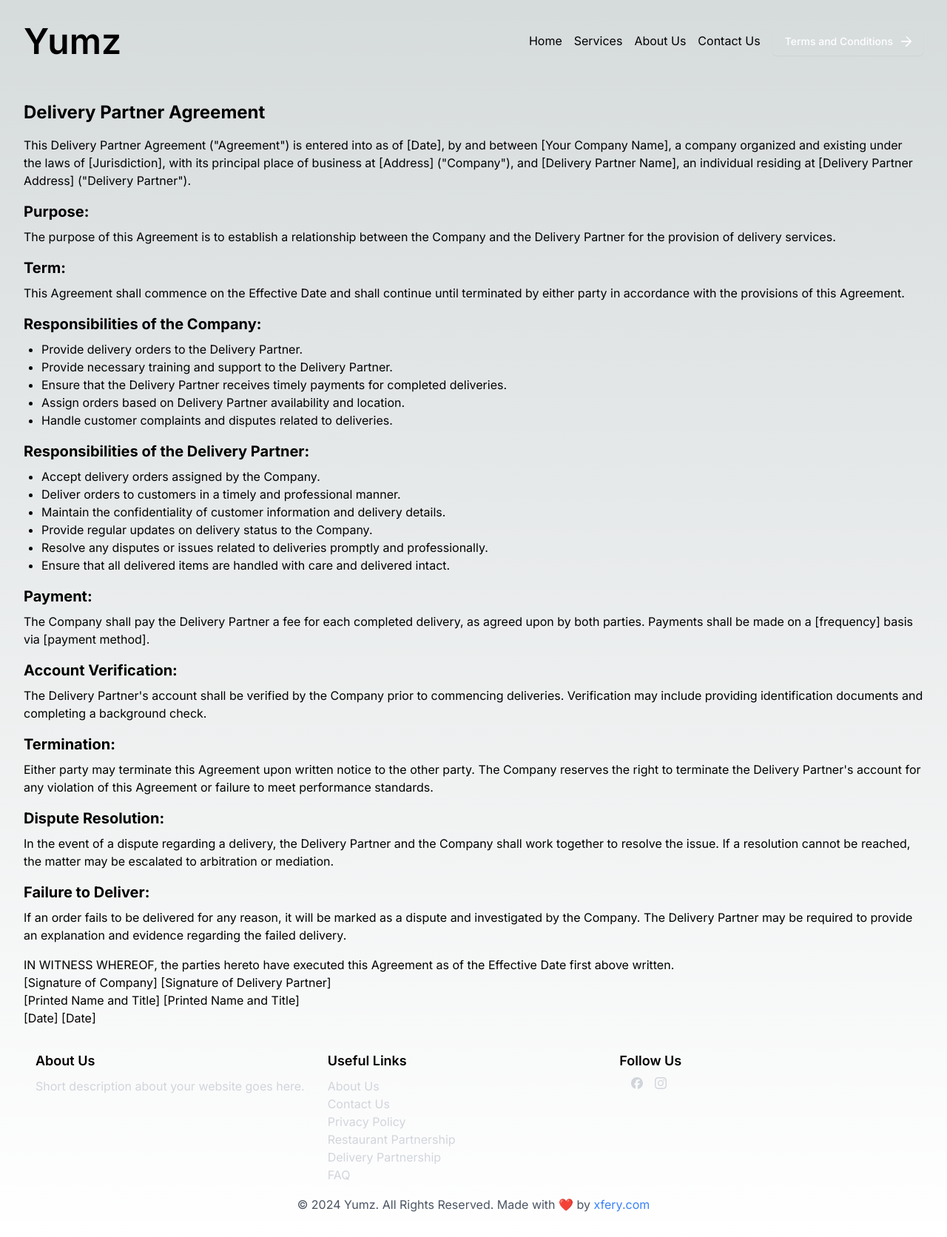
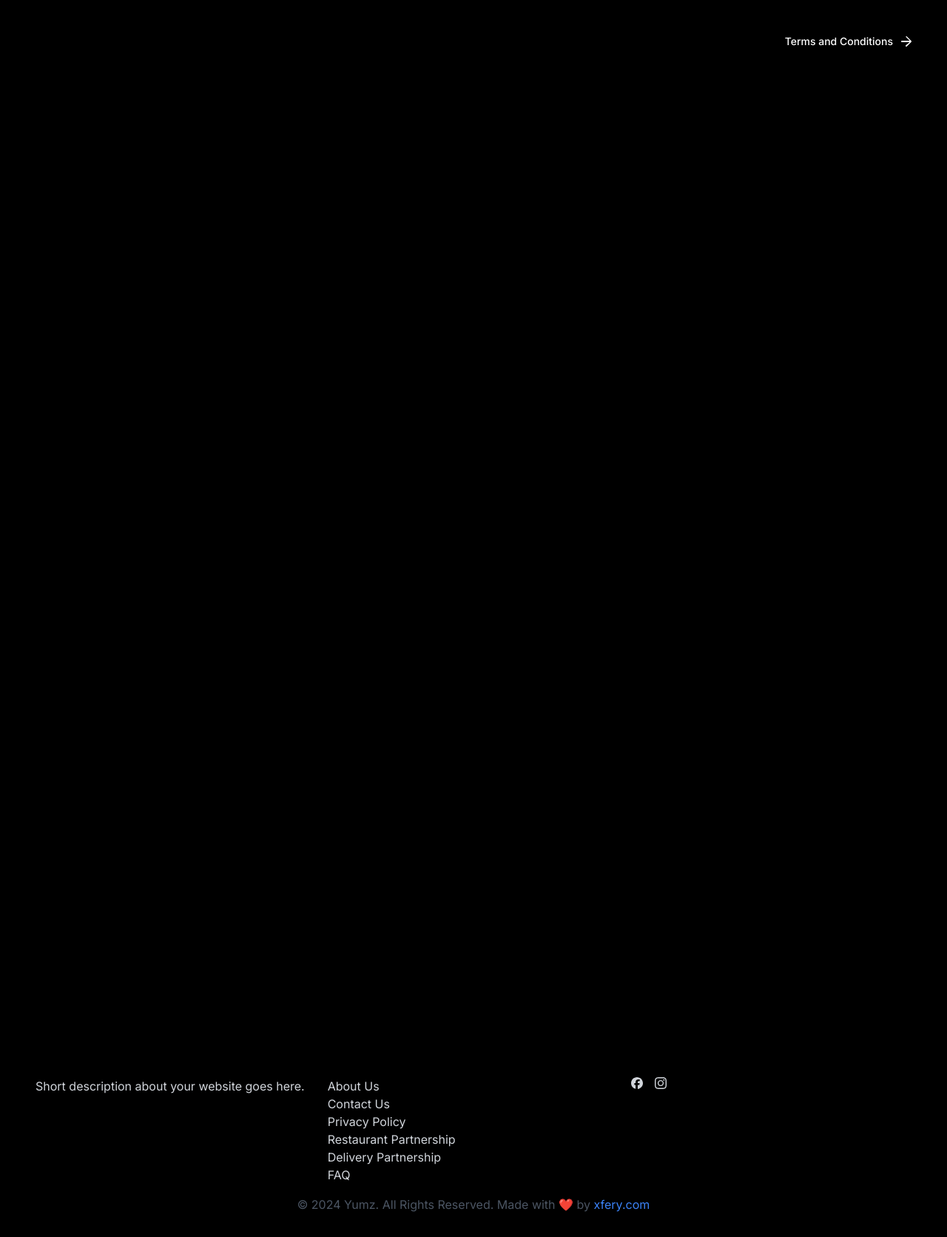
Before and after one commit to backhams/yumzweb, a Next.js app: page /delivery_partnership in a window 1280 px wide. Shown: the whole page at 74% size. Built offline with nearby package versions, Linux system fonts and the light colour scheme.

Commit message:
added black colour

```diff
--- a/src/app/delivery_partnership/DeliveryPartnerShipAgreement.js
+++ b/src/app/delivery_partnership/DeliveryPartnerShipAgreement.js
@@ -6,7 +6,7 @@ import Footer from '../footer/page';
 export default function DeliveryPartnerShipAgreement() {
     return (
         <>
-            <div className='container mx-auto px-4 sm:px-6 lg:px-8 pt-4'>
+            <div className='container mx-auto px-4 sm:px-6 lg:px-8 pt-4 bg-black'>
                 <Navbar />
                 <h1 className="text-2xl font-bold mb-4 mt-10">Delivery Partner Agreement</h1>
                 <p className="mb-4">
--- a/src/app/footer/page.js
+++ b/src/app/footer/page.js
@@ -6,7 +6,7 @@ import Link from 'next/link';
 
 const Footer = () => {
   return (
-    <footer className="py-8">
+    <footer className="py-8 bg-black">
       <div className="container mx-auto px-4">
         <div className="flex flex-wrap justify-center">
           <div className="w-full md:w-1/2 lg:w-1/3 mb-6 md:mb-0">
--- a/src/app/home/Home.js
+++ b/src/app/home/Home.js
@@ -6,7 +6,7 @@ import Navbar from '../navbar/page';
 export default function Home() {
 
     return (
-        <div className="text-white">
+        <div className="text-white bg-black">
             <div className="container mx-auto px-4 sm:px-6 lg:px-8 pt-4">
                 <div className="pb-16">
                 <Navbar />
--- a/src/app/navbar/page.js
+++ b/src/app/navbar/page.js
@@ -10,7 +10,7 @@ const Navbar = () => {
     };
 
     return (
-        <header className="flex justify-between items-center py-4">
+        <header className="flex justify-between items-center py-4 bg-black">
             <div className="text-5xl font-semibold">Yumz</div>
             <div className="space-x-4">
                 <Link href="/" className="hover:text-green-300 hover:underline">Home</Link>
--- a/src/app/privacy_policy/PrivacyPolicy.js
+++ b/src/app/privacy_policy/PrivacyPolicy.js
@@ -6,7 +6,7 @@ import Footer from '../footer/page';
 export default function PrivacyPolicy() {
     return (
         <>
-            <div className='container mx-auto px-4 sm:px-6 lg:px-8 pt-4'>
+            <div className='container mx-auto px-4 sm:px-6 lg:px-8 pt-4 bg-black'>
                 <Navbar />
                 <h1 className="text-2xl font-bold mb-4 mt-10">Privacy Policy</h1>
                 <p className="mb-4">
--- a/src/app/restaurant_partnership_agreement/RestaurantPartnershipAgreement.js
+++ b/src/app/restaurant_partnership_agreement/RestaurantPartnershipAgreement.js
@@ -6,7 +6,7 @@ import Footer from '../footer/page';
 export default function RestaurantPartnershipAgreement() {
     return (
         <>
-            <div className='container mx-auto px-4 sm:px-6 lg:px-8 pt-4'>
+            <div className='container mx-auto px-4 sm:px-6 lg:px-8 pt-4 bg-black'>
                 <Navbar />
                 <h1 className="text-2xl font-bold mb-4 mt-10">Restaurant Partnership Agreement</h1>
                 <p className="mb-4">
```
